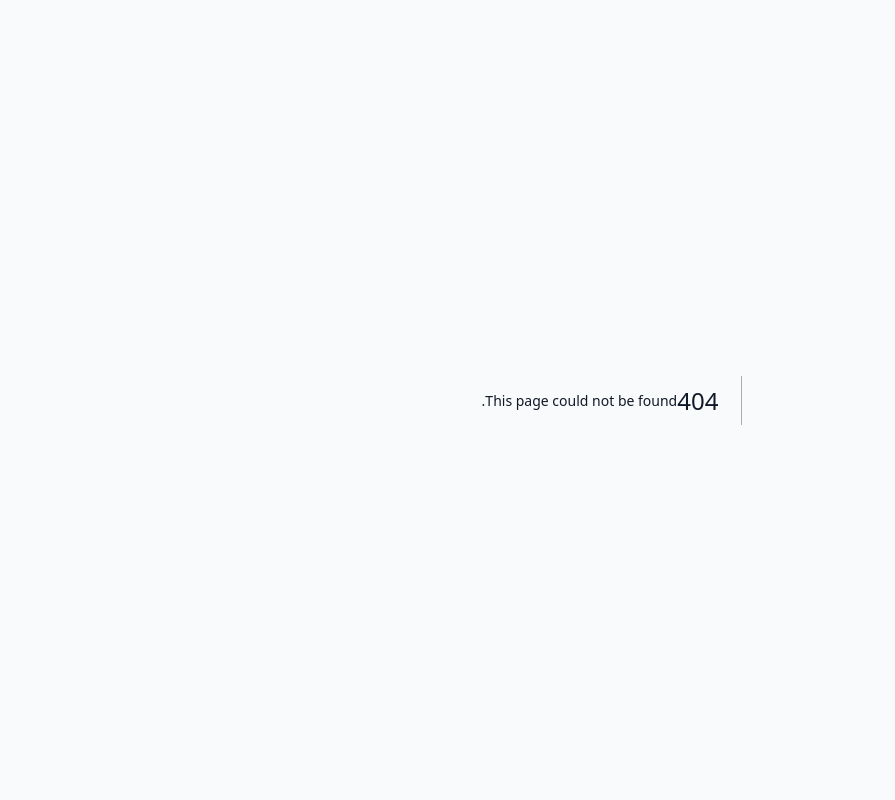
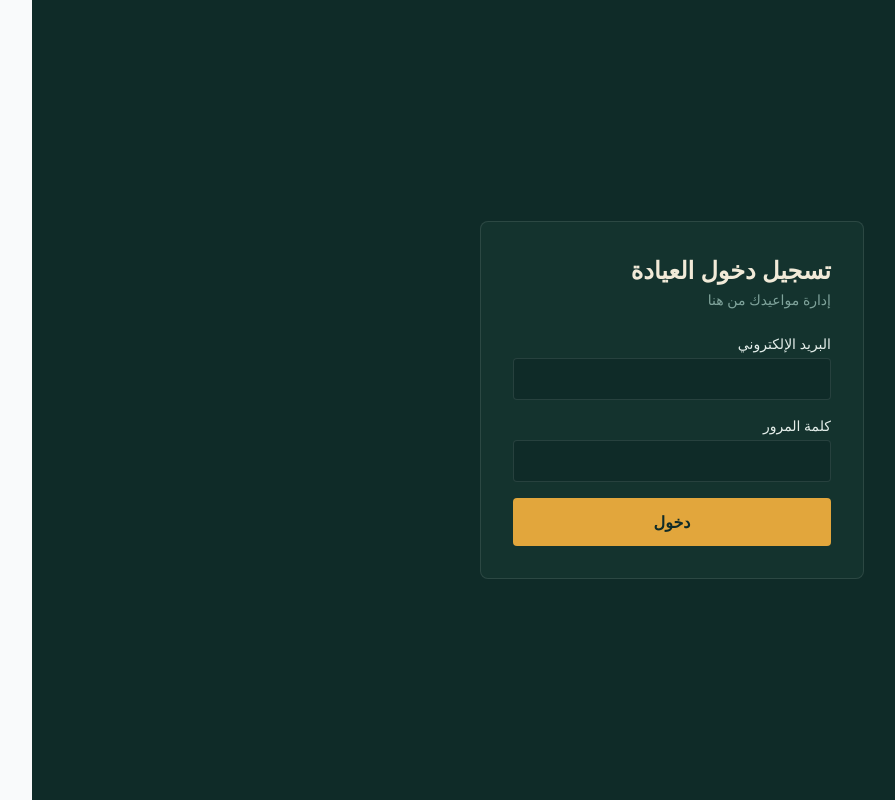
Before and after one commit to mj4721786-specxz/mawidy, a Next.js app: page /login in a window 1280 px wide. Before the commit this address had no page. Shown: the whole page, without its empty margins (60-955 px from the left). Built offline with nearby package versions, Linux system fonts and the light colour scheme; no server answers.

Commit message:
Create page.tsx

```diff
--- /dev/null
+++ b/app/login/page.tsx
@@ -0,0 +1,54 @@
+"use client";
+
+import { useState } from "react";
+import { useRouter } from "next/navigation";
+import { createClient } from "@/lib/supabase/client";
+
+export default function LoginPage() {
+  const router = useRouter();
+  const supabase = createClient();
+  const [email, setEmail] = useState("");
+  const [password, setPassword] = useState("");
+  const [error, setError] = useState("");
+  const [loading, setLoading] = useState(false);
+
+  async function handleLogin(e: React.FormEvent) {
+    e.preventDefault();
+    setLoading(true);
+    setError("");
+
+    const { error } = await supabase.auth.signInWithPassword({ email, password });
+
+    if (error) {
+      setError("البريد الإلكتروني أو كلمة المرور غير صحيحة");
+      setLoading(false);
+      return;
+    }
+
+    router.push("/dashboard");
+    router.refresh();
+  }
+
+  return (
+    <main dir="rtl" className="min-h-screen bg-[#0F2B28] flex items-center justify-center px-6">
+      <form onSubmit={handleLogin} className="bg-[#14332E] border border-white/10 rounded-lg p-8 w-full max-w-sm">
+        <h1 className="text-2xl font-bold text-[#F1EAD8] mb-1">تسجيل دخول العيادة</h1>
+        <p className="text-sm text-[#7FA39B] mb-6">إدارة مواعيدك من هنا</p>
+
+        <label className="block text-sm text-[#E4EEEA] mb-1">البريد الإلكتروني</label>
+        <input type="email" required dir="ltr" value={email} onChange={(e) => setEmail(e.target.value)}
+          className="w-full bg-[#0F2B28] border border-white/10 rounded p-2 mb-4 text-[#E4EEEA]" />
+
+        <label className="block text-sm text-[#E4EEEA] mb-1">كلمة المرور</label>
+        <input type="password" required dir="ltr" value={password} onChange={(e) => setPassword(e.target.value)}
+          className="w-full bg-[#0F2B28] border border-white/10 rounded p-2 mb-4 text-[#E4EEEA]" />
+
+        {error && <p className="text-red-400 text-sm mb-4">{error}</p>}
+
+        <button type="submit" disabled={loading} className="w-full bg-[#E2A63C] text-[#0F2B28] font-bold py-3 rounded disabled:opacity-50">
+          {loading ? "جاري الدخول..." : "دخول"}
+        </button>
+      </form>
+    </main>
+  );
+}
```
